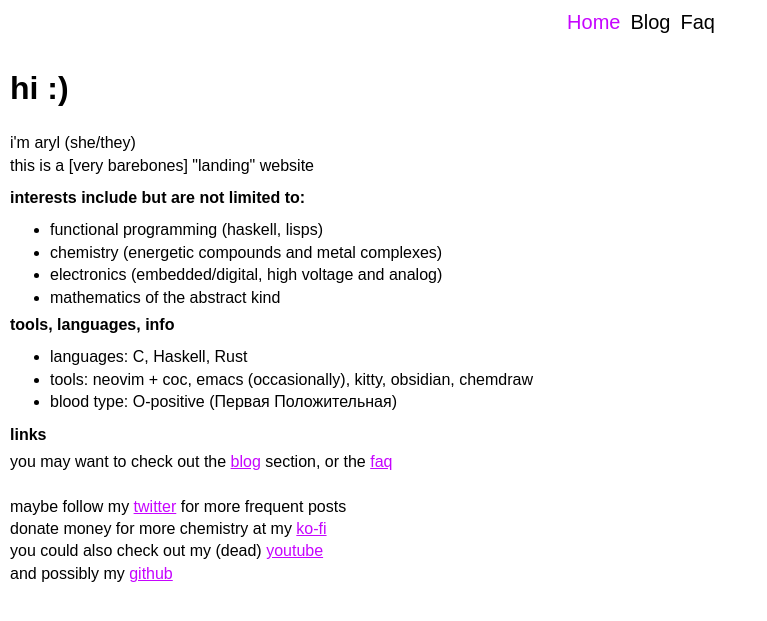
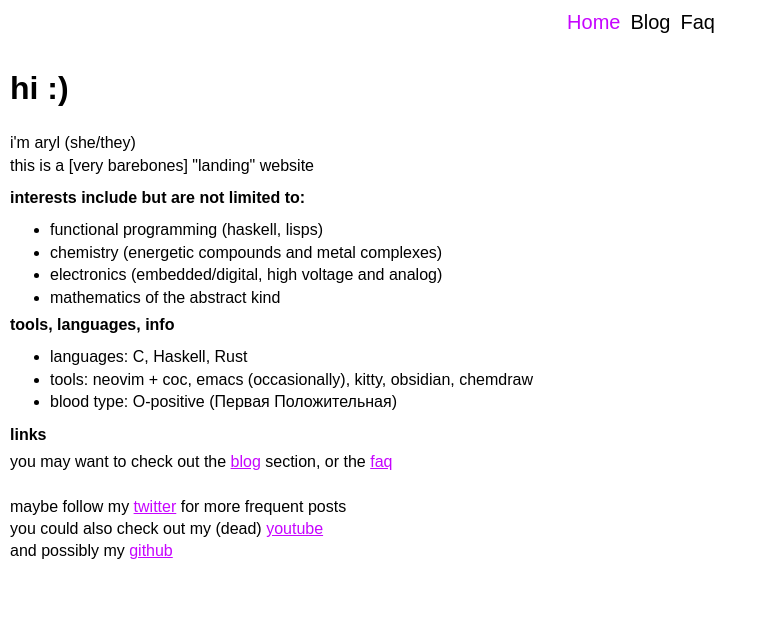
Before and after one commit to isopropyletherperoxide/isopropyletherperoxide.github.io, a Jekyll site: the page built from index.html, in a window 1280 px wide. Shown: the top 621 px of the page, without its empty margins (0-767 px from the left). Built offline with Jekyll 4.4.1, drawn with Linux system fonts in a browser that asks for light colours.

Commit message:
fuck you, ko-fi

```diff
--- a/index.html
+++ b/index.html
@@ -27,6 +27,5 @@ this is a [very barebones] "landing" website</br>
 <h4 style="margin: 20px auto 5px auto;"> links </h4>
 you may want to check out the <a href=/blog>blog</a> section, or the <a href="/faq">faq</a> </br> </br>
 maybe follow my <a href="https://www.twitter.com/endless_sine">twitter</a> for more frequent posts</br>
-donate money for more chemistry at my <a href="https://ko-fi.com/arylh">ko-fi</a></br>
 you could also check out my (dead) <a href="https://www.youtube.com/channel/UCP5KSO8JNiXSLY9bW24Ko2A">youtube</a></br>
 and possibly my <a href="https://github.com/isopropyletherperoxide">github</a>
```
Also changed, not shown: 2 other files.
